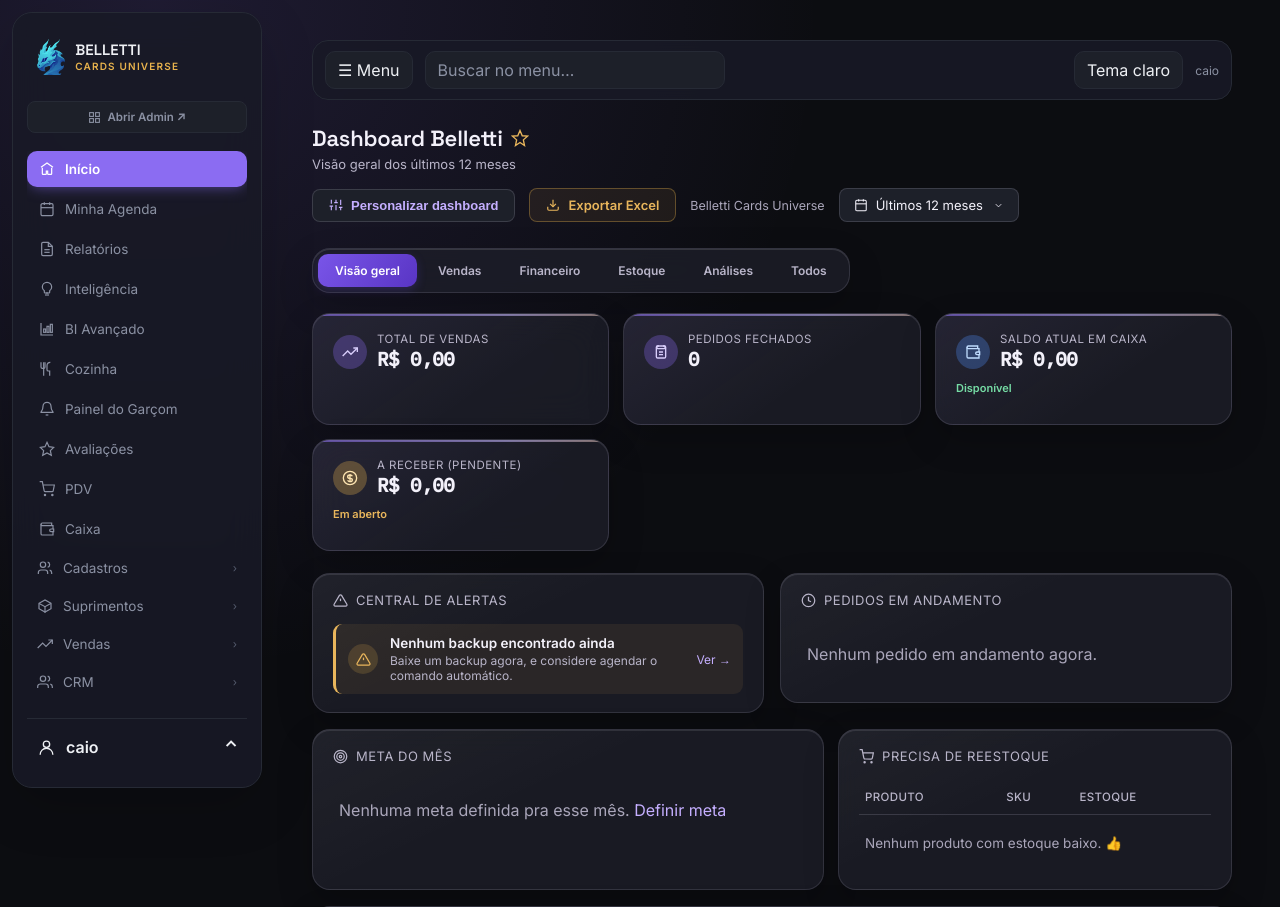
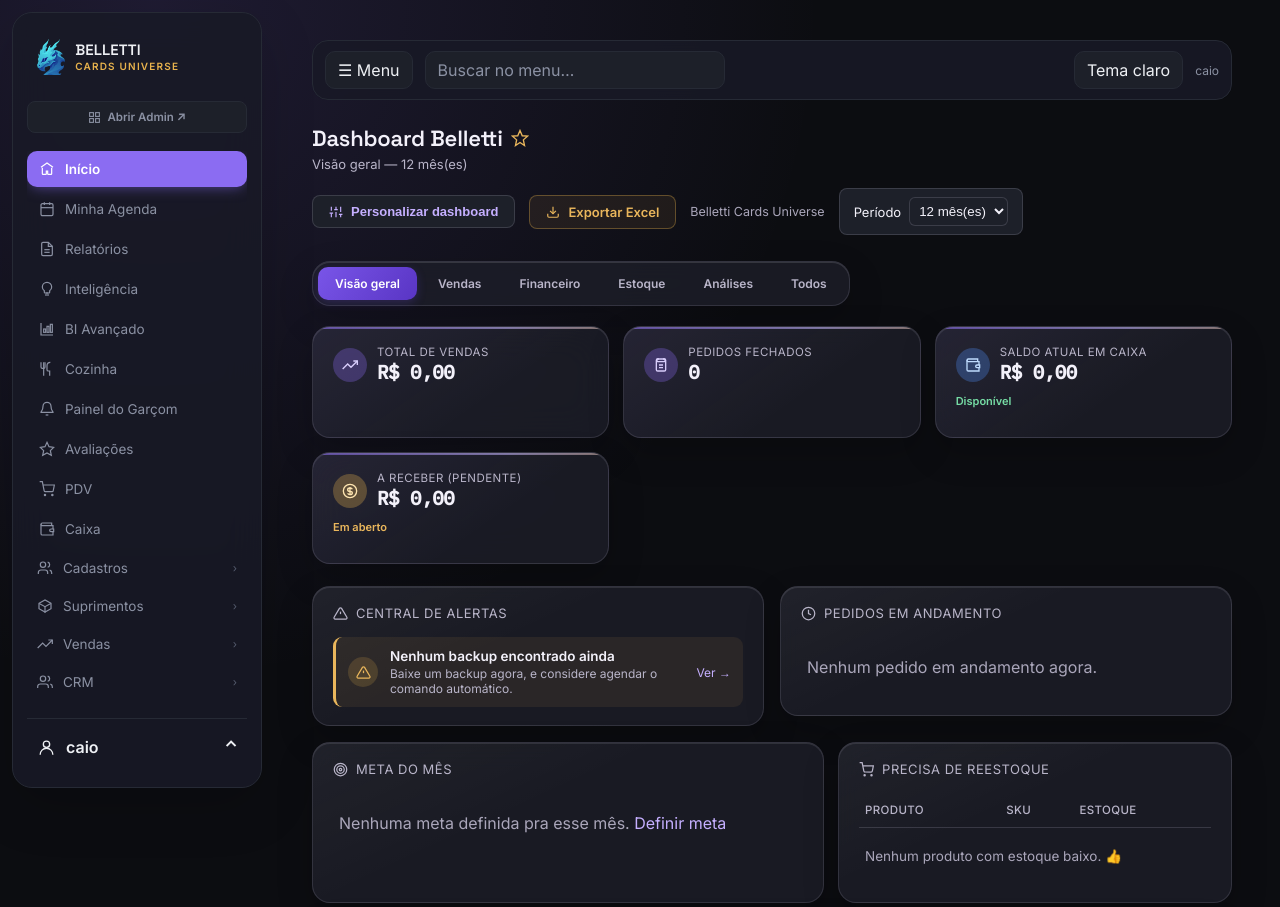
Before and after one commit to CaioBelletti/SAS-Belletti, a Django app: page /relatorios/ in a window 1280 px wide. Shown: the top 907 px of the page. Run offline with Django 5.2, Linux system fonts and the light colour scheme; a user stored in the database is signed in; data comes from the database, SQL or seed files in the repository; data that the repository does not hold is empty; parts of the project's set-up code (start-up, migrations or seed data) failed here and were passed over.

Commit message:
RC9: seletor de período acessível e exportação sincronizada

```diff
--- a/templates/relatorios/dashboard.html
+++ b/templates/relatorios/dashboard.html
@@ -10,23 +10,25 @@
         <h1>Dashboard Belletti
             <svg class="star-icon" viewBox="0 0 24 24"><polygon points="12 2 15 9 22 9.5 16.5 14.5 18 22 12 18 6 22 7.5 14.5 2 9.5 9 9"/></svg>
         </h1>
-        <div class="subtitle">Visão geral dos últimos 12 meses</div>
+        <div class="subtitle">Visão geral — {{ periodo_meses }} mês(es)</div>
     </div>
     <div style="display:flex; align-items:center; gap:14px;">
         <button type="button" id="btnPersonalizar" class="btn-acao" style="display:flex; align-items:center; gap:8px; font-size:13px; color:var(--accent-text); border:1px solid var(--border); background:var(--bg-2); padding:8px 16px; border-radius:8px; font-weight:600; cursor:pointer;">
             <svg viewBox="0 0 24 24" style="width:14px;height:14px;stroke:currentColor;fill:none;stroke-width:2;"><path d="M4 21v-7M4 10V3M12 21v-9M12 8V3M20 21v-5M20 12V3"/><path d="M1 14h6M9 8h6M17 16h6"/></svg>
             Personalizar dashboard
         </button>
-        <a href="{% url 'relatorios:exportar_excel' %}" style="display:flex; align-items:center; gap:8px; font-size:13px; color:var(--gold); border:1px solid #e8b34d55; background:#e8b34d14; padding:8px 16px; border-radius:8px; font-weight:600;">
+        <a href="{% url 'relatorios:exportar_excel' %}?meses={{ periodo_meses }}" style="display:flex; align-items:center; gap:8px; font-size:13px; color:var(--gold); border:1px solid #e8b34d55; background:#e8b34d14; padding:8px 16px; border-radius:8px; font-weight:600;">
             <svg viewBox="0 0 24 24" style="width:14px;height:14px;stroke:currentColor;fill:none;stroke-width:2;"><path d="M21 15v4a2 2 0 0 1-2 2H5a2 2 0 0 1-2-2v-4"/><polyline points="7 10 12 15 17 10"/><line x1="12" y1="15" x2="12" y2="3"/></svg>
             Exportar Excel
         </a>
         <div class="topbar-meta">Belletti Cards Universe</div>
-        <div class="periodo-select">
-            <svg viewBox="0 0 24 24"><rect x="3" y="4" width="18" height="18" rx="2"/><line x1="16" y1="2" x2="16" y2="6"/><line x1="8" y1="2" x2="8" y2="6"/><line x1="3" y1="10" x2="21" y2="10"/></svg>
-            Últimos 12 meses
-            <svg class="chevron-down" viewBox="0 0 24 24"><polyline points="6 9 12 15 18 9"/></svg>
-        </div>
+        <form method="get" class="periodo-select">
+            <label for="periodoDashboard">Período</label>
+            <select id="periodoDashboard" name="meses" onchange="this.form.requestSubmit()" style="color:inherit;background:var(--bg-2);border:1px solid var(--border);border-radius:6px;padding:5px">
+                {% for opcao in periodo_opcoes %}<option value="{{ opcao }}" {% if opcao == periodo_meses %}selected{% endif %}>{{ opcao }} mês(es)</option>{% endfor %}
+            </select>
+            <noscript><button type="submit">Aplicar</button></noscript>
+        </form>
     </div>
 </div>
 
```
